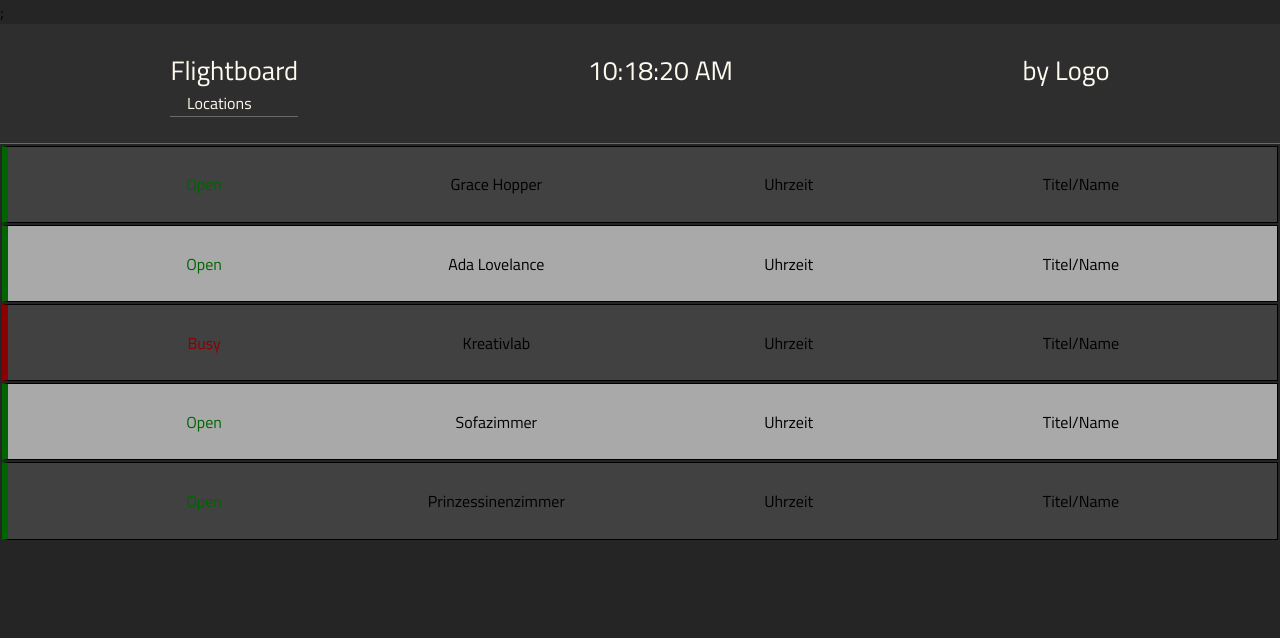
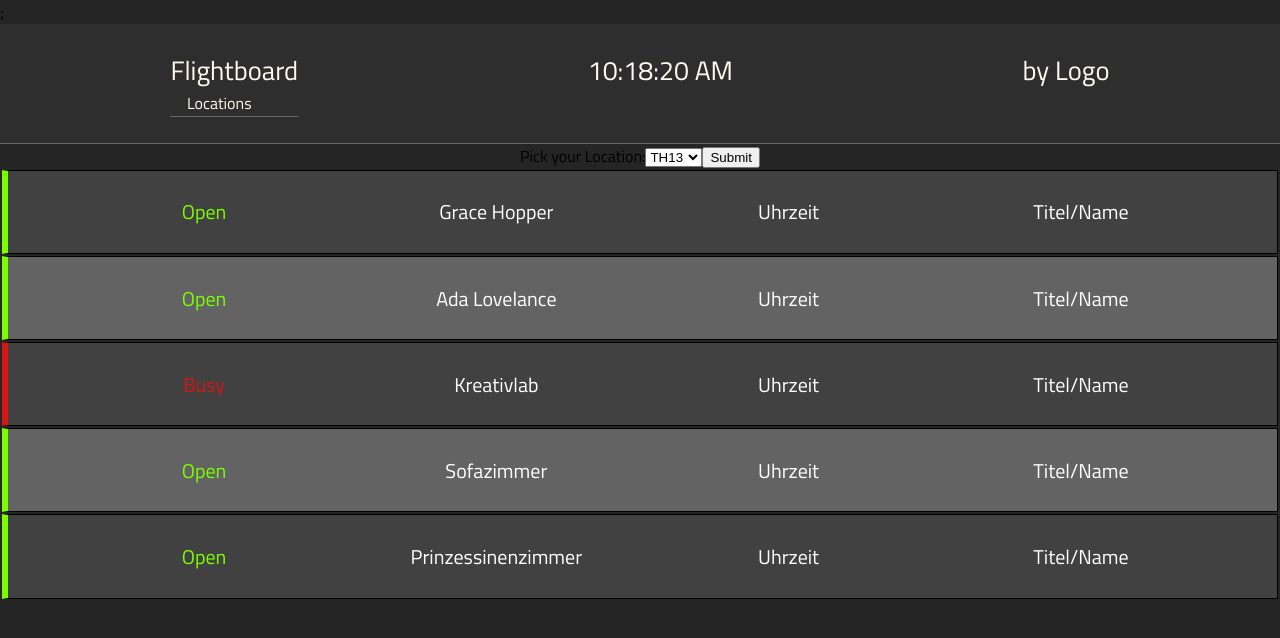
Before and after one commit to ZoraWurm/test-flightboard-fe, a React (Create React App) app: page / in a window 1280 px wide. Shown: the top 638 px of the page. Built offline with nearby package versions, Linux system fonts and the light colour scheme.

Commit message:
dropdown

```diff
--- a/src/App.tsx
+++ b/src/App.tsx
@@ -1,5 +1,6 @@
 import React from 'react';
 import './App.css';
+import { Dropdown } from './dropdown/dropdown.component';
 import { Room } from './room/room.component';
 import { Header } from './header/header.component';
 import { RoomEntry } from './room/room.model';
@@ -16,6 +17,7 @@ export function App() {
   return (
     <div className="App">
       <Header />
+      <Dropdown />
       <div className="roomColor">
         {roomList.map((room) => (
           <Room
--- a/src/Room/room.component.css
+++ b/src/Room/room.component.css
@@ -1,28 +1,30 @@
 .styleOpen {
-  color: darkgreen;
+  color: rgb(123, 255, 0);
 }
 .styleBusy {
-  color: darkred;
+  color: rgb(216, 21, 21);
 }
 
 .room {
   display: flex;
   justify-content: space-evenly;
-  background-color: darkgray;
+  background-color: rgb(99, 99, 99);
   padding: 2%;
   border: 1px solid;
   border-color: black;
   margin: 2px;
   border-left: 6px solid;
+  color: white;
+  font-size: 15pt;
 }
 .room div {
   width: 20%;
 }
 
 .roomIsOpen {
-  border-left-color: darkgreen;
+  border-left-color: rgb(123, 255, 0);
 }
 
 .roomIsBusy {
-  border-left-color: darkred;
+  border-left-color: rgb(216, 21, 21);
 }
```
